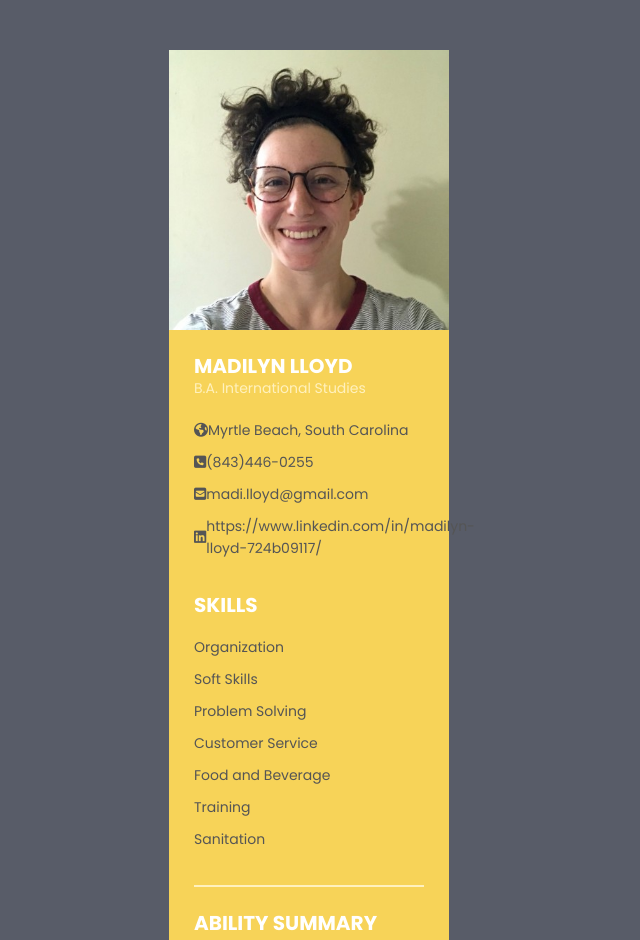
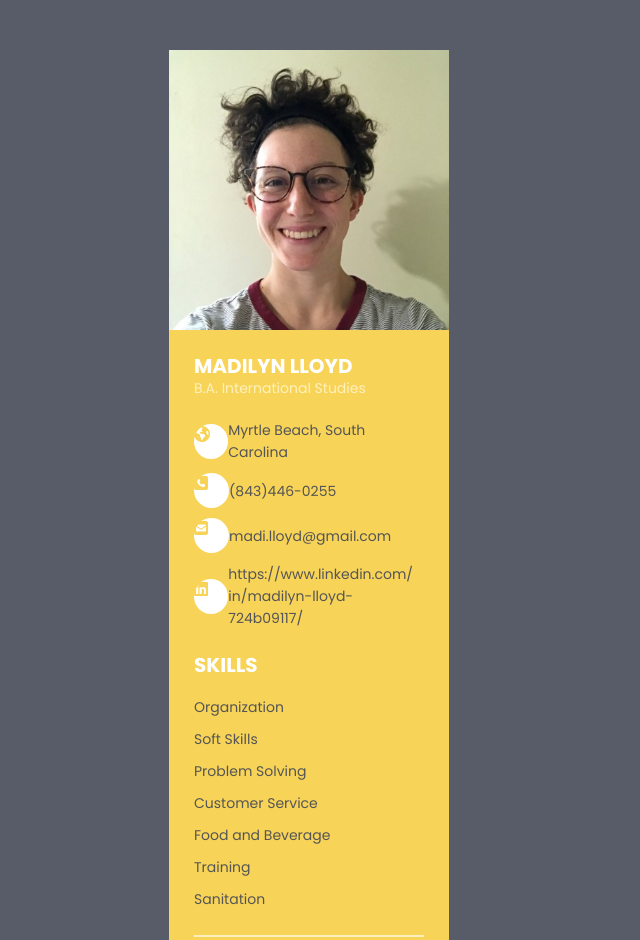
Before and after one commit to madilloyd/resume-jan-2021, a plain HTML site: page index.html in a window 1280 px wide. Shown: the top 940 px of the page, without its empty margins (71-711 px from the left). Drawn offline with Linux system fonts and the light colour scheme.

Commit message:
added icon style

```diff
--- a/index.html
+++ b/index.html
@@ -51,7 +51,7 @@
                         <li>
                             <div class="icon"><i class="fab fa-linkedin"></i></div>
                             <div class="data">
-                                https://www.linkedin.com/in/madilyn-lloyd-724b09117/
+                                https://www.linkedin.com/</br>in/madilyn-lloyd-724b09117/
                         </li>
                     </ul>
                     <!--Skills section-->
--- a/resources/css/style.css
+++ b/resources/css/style.css
@@ -78,3 +78,18 @@ body{
     align-items: center;
     margin-bottom: 10px;
 }
+
+.resume .resume_left ul li:last-child{
+    margin-bottom: 0;
+}
+
+.resume .resume_left ul li .icon {
+    width: 35px;
+    height: 35px;
+    background: #fff;
+    color: #F7D358;
+    border-radius: 50%;
+    margin-radius: 15px;
+    font-size: 16px;
+    position: relative;
+}
```
